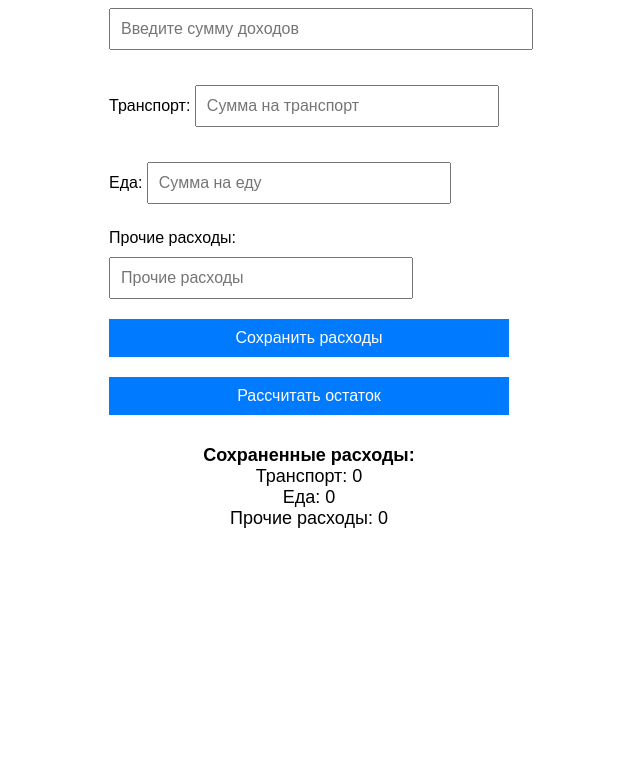
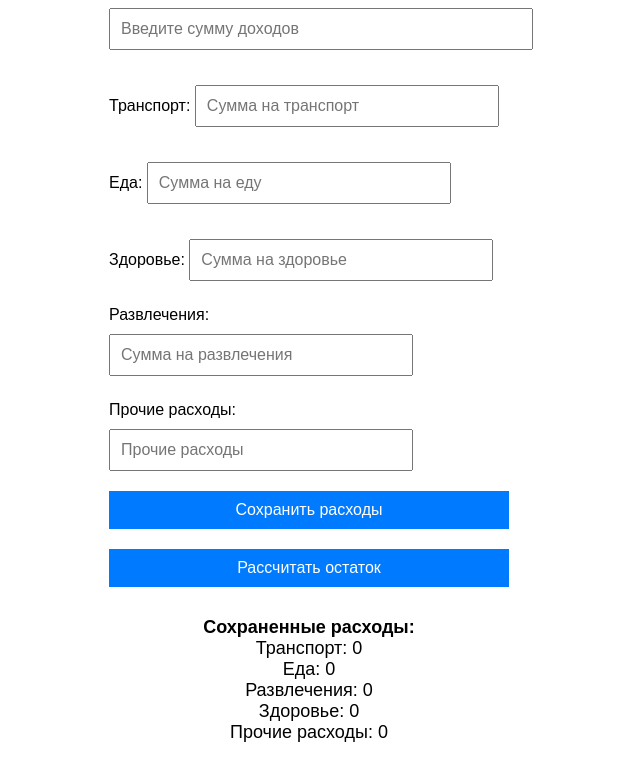
Before and after one commit to Den5611/Kurs, a plain HTML site: page index.html in a window 1280 px wide. Both pictures are taken after a click on the button "Сохранить расходы". Shown: the part 137-900 px from the top of the page, without its empty margins (331-971 px from the left). Before the commit the page ends 800 px from the top, so only its background shows below. Drawn offline with Linux system fonts and the light colour scheme.

Commit message:
Update index.html

```diff
--- a/index.html
+++ b/index.html
@@ -60,6 +60,16 @@
         </div>
 
         <div class="category-input">
+            <label for="health">Здоровье:</label>
+            <input type="number" id="health" placeholder="Сумма на здоровье" />
+        </div>
+
+        <div class="category-input">
+            <label for="entertaiments">Развлечения:</label>
+            <input type="number" id="entertaiments" placeholder="Сумма на развлечения" />
+        </div>
+
+        <div class="category-input">
             <label for="other">Прочие расходы:</label>
             <input type="number" id="other" placeholder="Прочие расходы" />
         </div>
@@ -77,9 +87,12 @@
         function saveData() {
             const transport = parseFloat(document.getElementById('transport').value) || 0;
             const food = parseFloat(document.getElementById('food').value) || 0;
+            const entertaiments = parseFloat(document.getElementById('entertaiment').value) || 0;
+            const health = parseFloat(document.getElementById('health').value) || 0;
             const other = parseFloat(document.getElementById('other').value) || 0;
 
-            const expenses = { transport, food, other };
+
+            const expenses = { transport, food, entertaiments, health, other };
             localStorage.setItem('expenses', JSON.stringify(expenses));
 
             displaySavedData();
@@ -87,22 +100,25 @@
 
         // Функция для отображения сохраненных данных
         function displaySavedData() {
-            const savedExpenses = JSON.parse(localStorage.getItem('expenses')) || { transport: 0, food: 0, other: 0 };
+            const savedExpenses = JSON.parse(localStorage.getItem('expenses')) || { transport: 0, food: 0, entertaiments: 0, health: 0, other: 0 };
             const savedDataElement = document.getElementById('savedData');
             savedDataElement.innerHTML = `
                 <strong>Сохраненные расходы:</strong><br>
                 Транспорт: ${savedExpenses.transport} <br>
                 Еда: ${savedExpenses.food} <br>
+                Развлечения: ${savedExpenses.entertaiments} <br>
+                Здоровье: ${savedExpenses.health} <br>
                 Прочие расходы: ${savedExpenses.other}
+
             `;
         }
 
         // Функция для расчета остатка
         function calculate() {
             const income = parseFloat(document.getElementById('income').value) || 0;
-            const savedExpenses = JSON.parse(localStorage.getItem('expenses')) || { transport: 0, food: 0, other: 0 };
+            const savedExpenses = JSON.parse(localStorage.getItem('expenses')) || { transport: 0, food: 0, entertaiments: 0, health: 0, other: 0 };
 
-            const totalExpenses = savedExpenses.transport + savedExpenses.food + savedExpenses.other;
+            const totalExpenses = savedExpenses.transport + savedExpenses.food + savedExpenses.entertaiments + savedExpenses.health + savedExpenses.other;
             const balance = income - totalExpenses;
 
             const resultElement = document.getElementById('result');
```
